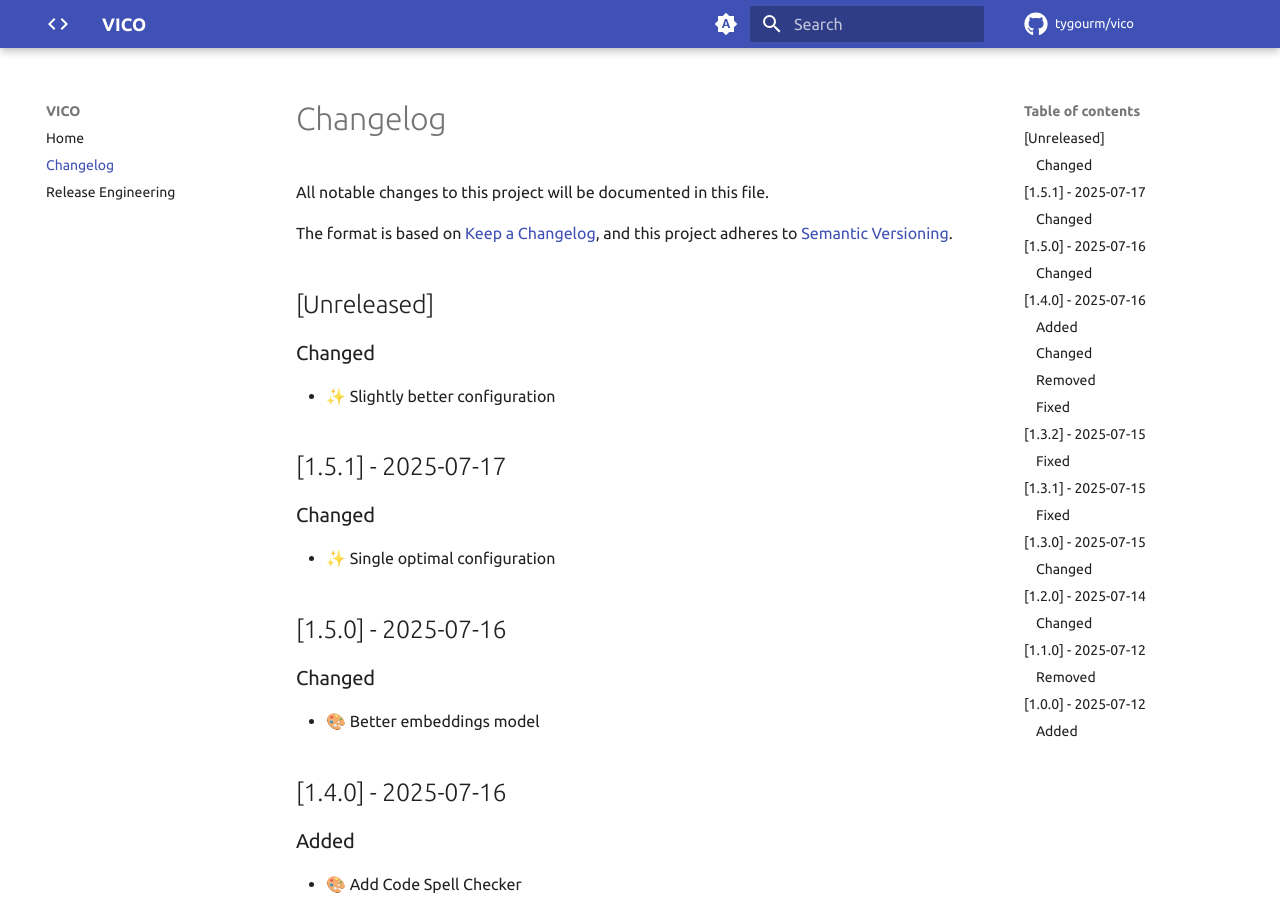
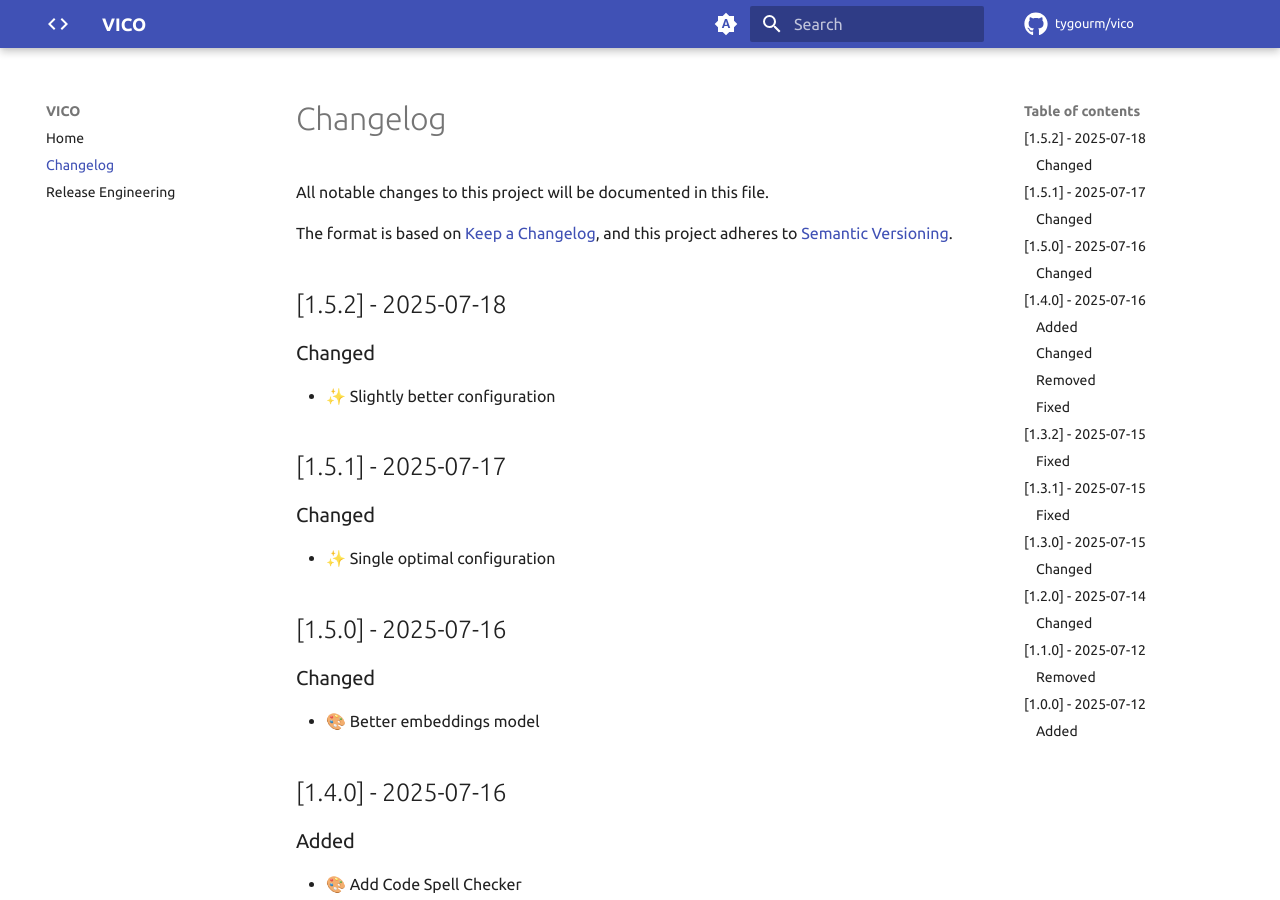
Before and after one commit to tygourm/vico, an MkDocs documentation site: the page built from docs/CHANGELOG.md, in a window 1280 px wide and 900 px high. Built offline with MkDocs 1.6.1 and Material for MkDocs 9.7.7, drawn with Linux system fonts in a browser that asks for light colours; plug-ins that fetch from the network failed and are left out; comment, search, counter and statistics services are not loaded.

```diff
--- a/docs/CHANGELOG.md
+++ b/docs/CHANGELOG.md
@@ -6,7 +6,7 @@ The format is based on [Keep a Changelog](https://keepachangelog.com/en/1.1.0/),
 and this project adheres to
 [Semantic Versioning](https://semver.org/spec/v2.0.0.html).
 
-## [Unreleased]
+## [1.5.2] - 2025-07-18
 
 ### Changed
 
```
Also changed, not shown: docs/index.md (+1 -1 lines).
